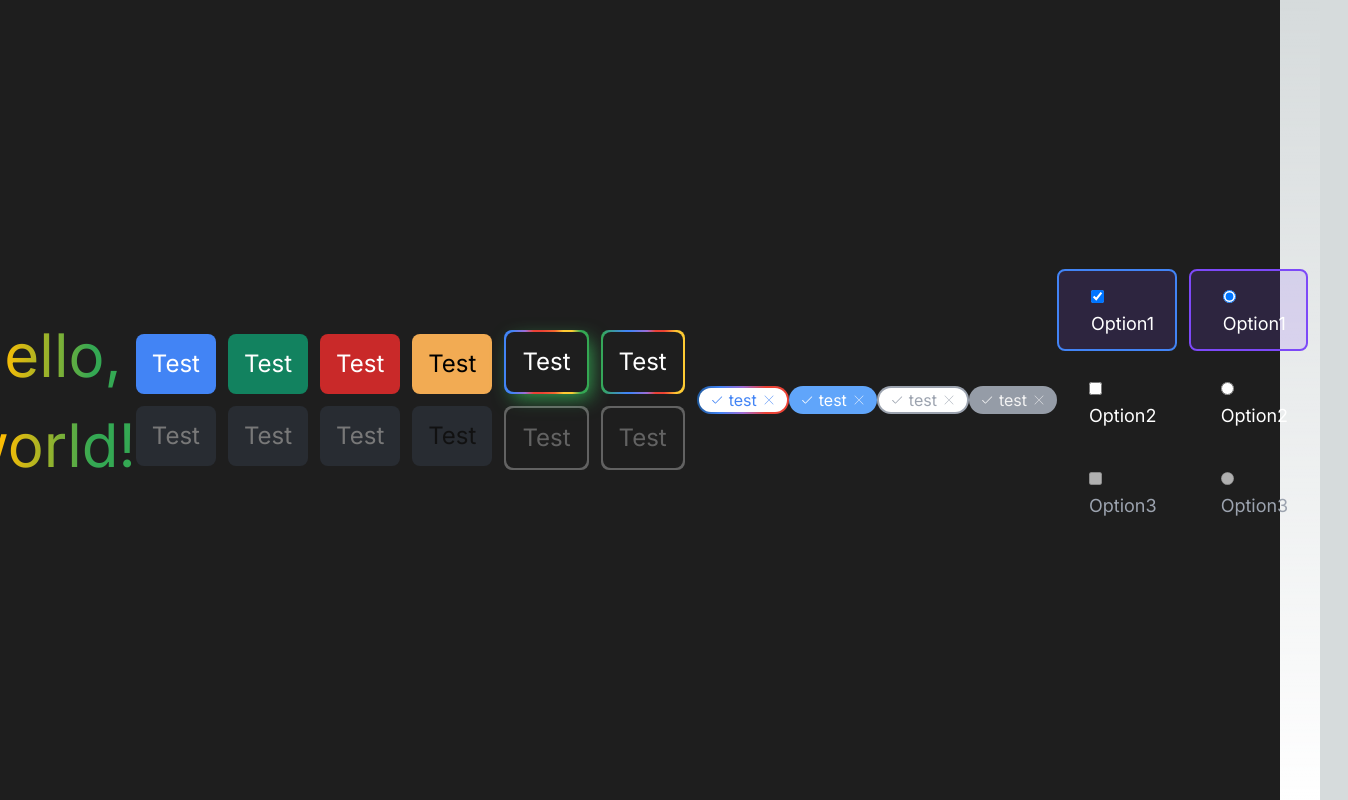
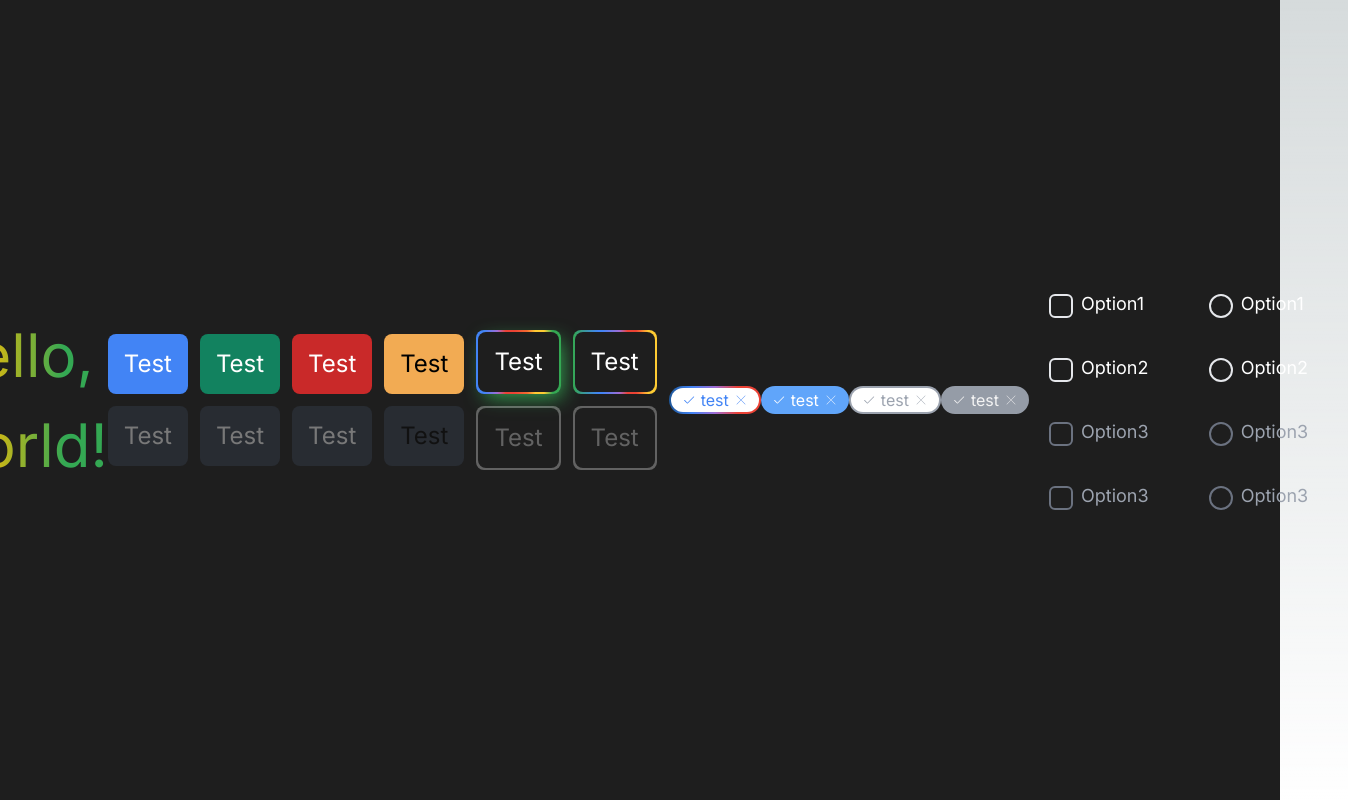
Before and after one commit to GdscCpp/socal-gd-website, a Next.js app: page / in a window 1280 px wide. Shown: the whole page, 1348 px wide, since content can reach past the window. Built offline with nearby package versions, Linux system fonts and the light colour scheme.

Commit message:
styled icons for radio and checks

```diff
--- a/src/app/page.tsx
+++ b/src/app/page.tsx
@@ -106,23 +106,30 @@ export default function Page() {
       <div className="flex flex-col space-y-3 pr-3">
         <Checkbox
           label="Option1"
-          checked={true}
+          checked
           onChange={() => {}}
           variant={CHECKBOX_VARIANTS.CHECKBOX_PADDING_ON_LG}
           disabled={false}
         />
         <Checkbox
           label="Option2"
-          checked={false}
+          checked
           onChange={() => {}}
-          variant={CHECKBOX_VARIANTS.CHECKBOX_PADDING_ON_LG}
+          variant={CHECKBOX_VARIANTS.CHECKBOX_PADDING_OFF_LG}
           disabled={false}
         />
         <Checkbox
           label="Option3"
-          checked={false}
+          checked
           onChange={() => {}}
-          variant={CHECKBOX_VARIANTS.CHECKBOX_DISABLED}
+          variant={CHECKBOX_VARIANTS.CHECKBOX_DISABLED_LG}
+          disabled={true}
+        />
+        <Checkbox
+          label="Option3"
+          checked={true}
+          onChange={() => {}}
+          variant={CHECKBOX_VARIANTS.CHECKBOX_DISABLED_LG}
           disabled={true}
         />
       </div>
@@ -133,21 +140,28 @@ export default function Page() {
       <div className="flex flex-col space-y-3 pr-3">
         <Radio
           label="Option1"
-          checked={true}
+          checked
           onChange={() => {}}
           variant={RADIO_VARIANTS.RADIO_PADDING_ON_LG}
           disabled={false}
         />
         <Radio
           label="Option2"
-          checked={false}
+          checked
           onChange={() => {}}
-          variant={RADIO_VARIANTS.RADIO_PADDING_ON_LG}
+          variant={RADIO_VARIANTS.RADIO_PADDING_OFF_LG}
           disabled={false}
         />
         <Radio
           label="Option3"
-          checked={false}
+          checked
+          onChange={() => {}}
+          variant={RADIO_VARIANTS.RADIO_DISABLED}
+          disabled={true}
+        />
+        <Radio
+          label="Option3"
+          checked
           onChange={() => {}}
           variant={RADIO_VARIANTS.RADIO_DISABLED}
           disabled={true}
--- a/src/components/input/Checkbox.tsx
+++ b/src/components/input/Checkbox.tsx
@@ -1,7 +1,11 @@
 export enum CHECKBOX_VARIANTS {
-  CHECKBOX_PADDING_ON_LG = "opacity-100 hover:border-opacity-100 hover:bg-purple-500 hover:bg-opacity-25 py-3 text-body-xl hover:bg-purple-500 active:bg-dark-500",
-  CHECKBOX_PADDING_OFF_LG = "bg-dark-500 text-white py-3 text-body-xl  ",
-  CHECKBOX_DISABLED = "py-3 text-body-xl text-gray-400 dark:text-gray-500",
+  CHECKBOX_PADDING_ON_LG = "hover:shadow-button-hover active:ring-1 active:shadow-xl active:shadow-blue-500 has-[:checked]:bg-purple-500 has-[:checked]:bg-opacity-15 has-[:checked]:ring-blue-500 has-[:checked]:ring-1 opacity-100 hover:border-opacity-100 hover:bg-blue-500 hover:bg-opacity-15 py-3 text-body-xl hover:bg-purple-500 active:bg-dark-500",
+  CHECKBOX_PADDING_OFF_LG = "bg-dark-500 text-white py-3 text-body-xl",
+  CHECKBOX_DISABLED_LG = "py-3 text-body-xl text-gray-400 dark:text-gray-500",
+
+  CHECKBOX_PADDING_ON_MD = "hover:shadow-button-hover active:shadow-xl active:shadow-blue-500 py-2.5 text-body-lg has-[:checked]:bg-purple-500 has-[:checked]:bg-opacity-15 has-[:checked]:ring-blue-500  has-[:checked]:ring-1 opacity-100 hover:border-opacity-100 hover:bg-blue-500 hover:bg-opacity-15 py-3 hover:bg-purple-500 active:bg-dark-500",
+  CHECKBOX_PADDING_OFF_MD = "bg-dark-500 text-white py-2.5 text-body-lg",
+  CHECKBOX_DISABLED_MD = "py-2.5 text-body-lg text-gray-400 dark:text-gray-500",
 }
 
 interface CheckboxProps {
@@ -21,33 +25,65 @@ export default function Checkbox({
   className,
   variant,
 }: CheckboxProps) {
+  const isPaddingOFF =
+    variant === CHECKBOX_VARIANTS.CHECKBOX_PADDING_OFF_LG ||
+    variant === CHECKBOX_VARIANTS.CHECKBOX_PADDING_OFF_MD;
   return (
     <label
       className={`
-        rounded-lg
+        relative
+        rounded-md
         px-5
         py-0.5
         duration-200
         ease-in-out
         ${className}
         ${variant}
-        ${disabled ? CHECKBOX_VARIANTS.CHECKBOX_DISABLED : ""}
-        ${checked ? "border-2 border-blue-500 bg-purple-500 bg-opacity-15" : ""}
-        ${variant === CHECKBOX_VARIANTS.CHECKBOX_PADDING_ON_LG ? "py-3" : ""}
       `}
     >
-      <input
-        type="checkbox"
-        name="LG_PADDING_Checkbox"
-        value="option"
-        checked={checked}
-        onChange={onChange}
-        disabled={disabled}
-        width={12}
-        height={12}
-        className={`ml-3`}
-      />
-      <span className={`ml-3`}>{label}</span>
+      <div className="flex gap-2">
+        <input
+          type="checkbox"
+          id="LG_PADDING_Checkbox"
+          onChange={onChange}
+          disabled={disabled}
+          className={`
+            ${isPaddingOFF ? "hover:ring-4 hover:ring-purple-500 hover:ring-opacity-15 hover:border-white-500 hover:border-opacity-15 hover:bg-purple-500 hover:bg-opacity-15 " : ""}
+            relative peer shrink-0 appearance-none w-6 h-6 border-2 border-white-500 rounded-md bg-dark-500 mt-1 checked:bg-white checked:border-0 disabled:border-gray-500 disabled: visible`}
+        />
+        <label htmlFor="Checkbox">{label}</label>
+        <svg
+          className="absolute w-4 h-4 mt-2 ml-1 hidden peer-checked:block pointer-events-none"
+          width="14"
+          height="12"
+          viewBox="0 0 14 12"
+          fill="none"
+          xmlns="http://www.w3.org/2000/svg"
+        >
+          <path
+            fill-rule="evenodd"
+            clip-rule="evenodd"
+            d="M13.6427 0.234381C14.0661 0.590071 14.1211 1.22168 13.7654 1.64512L5.36723 11.6429C5.18082 11.8648 4.9074 11.9951 4.61762 12C4.32784 12.005 4.05013 11.8841 3.85625 11.6687L0.25705 7.6696C-0.112892 7.25856 -0.0795702 6.62544 0.331478 6.2555C0.742525 5.88555 1.37564 5.91888 1.74559 6.32992L4.57446 9.47312L12.232 0.357054C12.5876 -0.0663868 13.2193 -0.121309 13.6427 0.234381Z"
+            fill="url(#paint0_linear_301_352)"
+          />
+          <defs>
+            <linearGradient
+              id="paint0_linear_301_352"
+              x1="0"
+              y1="5.99997"
+              x2="14"
+              y2="5.99997"
+              gradientUnits="userSpaceOnUse"
+            >
+              <stop stop-color="#4284F5" />
+              <stop offset="0.25" stop-color="#4284F5" />
+              <stop offset="0.75" stop-color="#34A853" />
+              <stop offset="1" stop-color="#34A853" />
+            </linearGradient>
+          </defs>
+        </svg>
+        <polyline points="20 6 9 17 4 12"></polyline>
+      </div>
     </label>
   );
 }
--- a/src/components/input/Radio.tsx
+++ b/src/components/input/Radio.tsx
@@ -1,8 +1,11 @@
-"use client";
 export enum RADIO_VARIANTS {
-  RADIO_PADDING_ON_LG = "focus:outline-none focus-visible:bg-purple-500 opacity-100 hover:border-opacity-100 hover:bg-purple-500 hover:bg-opacity-15 py-3 text-body-xl hover:bg-purple-500 active:bg-dark-500",
+  RADIO_PADDING_ON_LG = "has-[:checked]:bg-purple-500 has-[:checked]:bg-opacity-15 has-[:checked]:ring-purple-500 has-[:checked]:ring-1 opacity-100 hover:border-opacity-100 hover:bg-blue-500 hover:bg-opacity-15 py-3 text-body-xl hover:bg-purple-500 active:bg-dark-500",
   RADIO_PADDING_OFF_LG = "bg-dark-500 text-white py-3 text-body-xl",
   RADIO_DISABLED = "py-3 text-body-xl text-gray-400 dark:text-gray-500",
+
+  RADIO_PADDING_ON_MD = "has-[:checked]:bg-purple-500 has-[:checked]:bg-opacity-15 has-[:checked]:ring-purple-500 has-[:checked]:ring-1 opacity-100 hover:border-opacity-100 hover:bg-blue-500 hover:bg-opacity-15 py-2.5 text-body-lg hover:bg-purple-500 active:bg-dark-500",
+  RADIO_PADDING_OFF_MD = "bg-dark-500 text-white py-2.5 text-body-lg",
+  RADIO_DISABLED_MD = "py-2.5 text-body-lg text-gray-400 dark:text-gray-500",
 }
 
 interface RadioProps {
@@ -22,33 +25,46 @@ export default function Radio({
   className,
   variant,
 }: RadioProps) {
+  const isPaddingOFF =
+    variant === RADIO_VARIANTS.RADIO_PADDING_OFF_LG ||
+    variant === RADIO_VARIANTS.RADIO_PADDING_OFF_MD;
   return (
     <label
       className={`
-        rounded-lg
+        relative
+        rounded-md
         px-5
         py-0.5
         duration-200
         ease-in-out
         ${className}
         ${variant}
-        ${disabled ? RADIO_VARIANTS.RADIO_DISABLED : ""}
-        ${checked ? "border-2 border-purple-500 bg-purple-500 bg-opacity-15" : ""}
-        ${variant === RADIO_VARIANTS.RADIO_PADDING_ON_LG ? "py-3" : ""}
       `}
     >
-      <input
-        type="radio"
-        name="LG_PADDING_RADIO"
-        value="option"
-        checked={checked}
-        onChange={onChange}
-        disabled={disabled}
-        width={12}
-        height={12}
-        className={`ml-3`}
-      />
-      <span className={`ml-3`}>{label}</span>
+      <div className="flex gap-2">
+        <input
+          type="radio"
+          id="LG_PADDING_RADIO"
+          onChange={onChange}
+          disabled={disabled}
+          className={`
+            ${isPaddingOFF ? "hover:ring-4 hover:ring-purple-500 hover:ring-opacity-15 hover:border-white-500  hover:border-opacity-15 hover:bg-purple-500 hover:bg-opacity-15" : ""}
+            relative peer shrink-0 appearance-none w-6 h-6 border-2 border-white-500 rounded-xl mt-1 disabled:border-gray-500 disabled: visible
+            `}
+        />
+        <label htmlFor="Radio">{label}</label>
+        <svg
+          className="absolute w-4 h-4 mt-2 ml-1 hidden peer-checked:block pointer-events-none"
+          width="14"
+          height="14"
+          viewBox="0 0 14 14"
+          fill="none"
+          xmlns="http://www.w3.org/2000/svg"
+        >
+          <circle cx="7" cy="7" r="7" fill="white" />
+        </svg>
+        <polyline points="20 6 9 17 4 12"></polyline>
+      </div>
     </label>
   );
 }
```
Also changed, not shown: public/icons/checkbox.svg (added), public/icons/radio-btn.svg (added).
